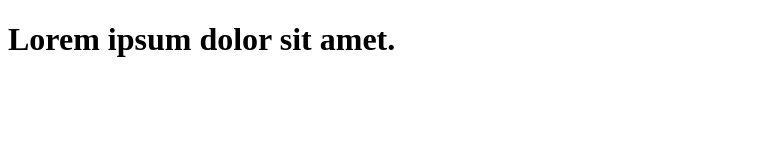
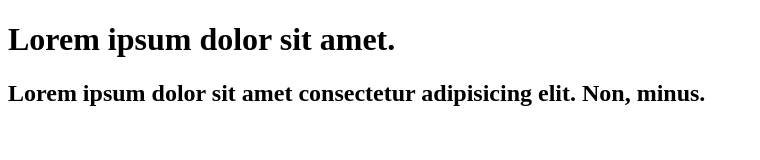
Before and after one commit to Volodumur07/Test1, a plain HTML site: page index.html in a window 1280 px wide. Shown: the whole page, without its empty margins (0-760 px from the left). Drawn offline with Linux system fonts and the light colour scheme.

Commit message:
Добавив h2

```diff
--- a/index.html
+++ b/index.html
@@ -8,5 +8,8 @@
   </head>
   <body>
     <h1>Lorem ipsum dolor sit amet.</h1>
+    <h2>
+      Lorem ipsum dolor sit amet consectetur adipisicing elit. Non, minus.
+    </h2>
   </body>
 </html>
```
